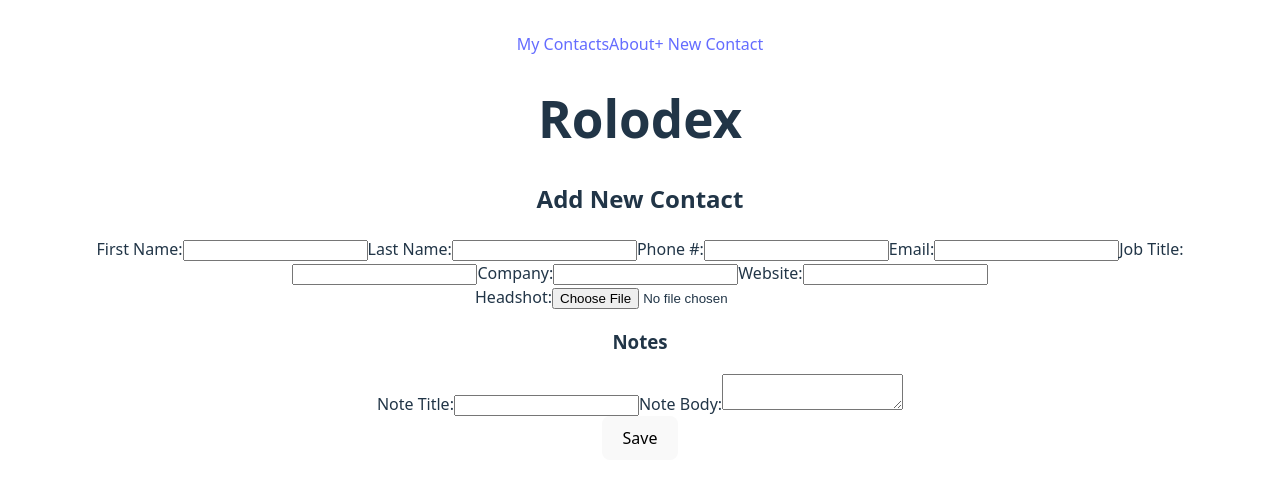
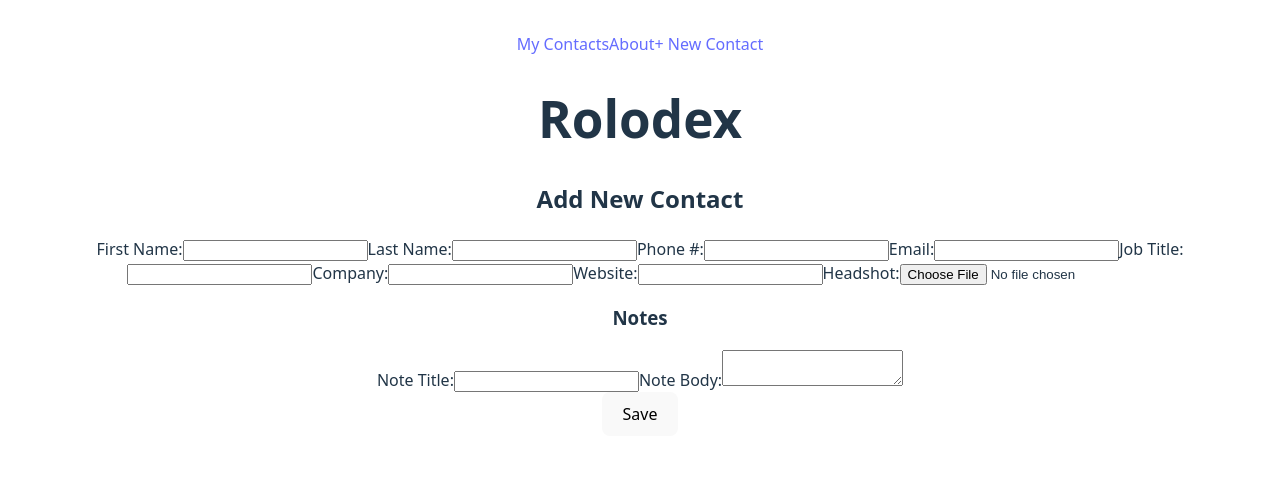
Before and after one commit to kwishart24/rolodex, a React (Vite) app: page /addContact in a window 1280 px wide. Shown: the top 482 px of the page. Built offline with nearby package versions, Linux system fonts and the light colour scheme; no server answers.

Commit message:
can edit new contact!

```diff
--- a/src/App.jsx
+++ b/src/App.jsx
@@ -2,7 +2,7 @@ import { useState, useEffect } from 'react';
 import './App.css';
 import { Routes, Route } from 'react-router';
 import NavBar from './shared/NavBar';
-import { fetchContacts, updateContact } from './api';
+import { fetchContacts, updateContact, createContact } from './api';
 import ContactsPage from './pages/ContactsPage';
 import AboutPage from './pages/AboutPage';
 import NotFoundPage from './pages/NotFoundPage';
@@ -26,6 +26,15 @@ function App() {
     company: '',
     website: '',
   });
+
+  const createContactInAirtable = async (newContactData) => {
+    const createdContact = await createContact(newContactData); // your API call
+
+    const updatedContacts = await fetchContacts();
+    setContactList(updatedContacts);
+
+    return createdContact; // so NewContactPage can redirect to it
+  };
 
   //update contact in airtable
   const updateContactInAirtable = async (contactId, updatedData) => {
@@ -125,6 +134,7 @@ function App() {
               contactFormData={contactFormData}
               setContactFormData={setContactFormData}
               handleContactChange={handleContactChange}
+              createContactInAirtable={createContactInAirtable}
             />
           }
         ></Route>
--- a/src/features/contacts/ContactForm.jsx
+++ b/src/features/contacts/ContactForm.jsx
@@ -1,4 +1,8 @@
-function ContactForm({ contactFormData, handleContactChange }) {
+function ContactForm({
+  contactFormData,
+  handleContactChange,
+  handleFileChange,
+}) {
   return (
     <div className="contact-form-fields">
       <label htmlFor="firstName">First Name:</label>
@@ -63,6 +67,19 @@ function ContactForm({ contactFormData, handleContactChange }) {
         value={contactFormData.website}
         onChange={handleContactChange}
       />
+
+      {handleFileChange && (
+        <>
+          <label htmlFor="headshot">Headshot:</label>
+          <input
+            type="file"
+            id="headshot"
+            name="headshot"
+            accept="image/png, image/jpeg"
+            onChange={handleFileChange}
+          />
+        </>
+      )}
     </div>
   );
 }
--- a/src/pages/NewContactPage.jsx
+++ b/src/pages/NewContactPage.jsx
@@ -1,5 +1,5 @@
 import { useState } from 'react';
-import { createContact, createNote } from '../api';
+import { createNote } from '../api';
 import { uploadHeadshot } from '../upload';
 import ContactForm from '../features/contacts/ContactForm';
 import NoteForm from '../features/notes/NoteForm';
@@ -10,48 +10,50 @@ function NewContactFormPage({
   setNoteFormData,
   isSaving,
   setIsSaving,
+  createContactInAirtable,
+  contactFormData,
+  setContactFormData,
+  handleContactChange,
 }) {
   const [headshotFile, setHeadshotFile] = useState(null);
-
-  const [contactFormData, setContactFormData] = useState({
-    firstName: '',
-    lastName: '',
-    phone: '',
-    email: '',
-    jobTitle: '',
-    company: '',
-    website: '',
-  });
+  const [successMessage, setSuccessMessage] = useState('');
+  // const [contactFormData, setContactFormData] = useState({
+  //   firstName: '',
+  //   lastName: '',
+  //   phone: '',
+  //   email: '',
+  //   jobTitle: '',
+  //   company: '',
+  //   website: '',
+  // });
 
   const [newContactId, setNewContactId] = useState(null);
-
-  const [successMessage, setSuccessMessage] = useState('');
-
-  const handleChange = (event) => {
-    setContactFormData({
-      ...contactFormData,
-      [event.target.name]: event.target.value,
-    });
-  };
 
   const handleFileChange = (event) => {
     setHeadshotFile(event.target.files[0]);
   };
 
-  const handleSubmit = async (event) => {
-    event.preventDefault();
+  // const handleChange = (event) => {
+  //   setContactFormData({
+  //     ...contactFormData,
+  //     [event.target.name]: event.target.value,
+  //   });
+  // };
+
+  const handleCreateContact = async (e) => {
+    e.preventDefault();
     setIsSaving(true);
-    setSuccessMessage('');
 
     try {
       let headshotUrl = '';
 
+      // Upload headshot if provided
       if (headshotFile) {
         headshotUrl = await uploadHeadshot(headshotFile);
       }
 
-      //Create the contact
-      const createdContact = await createContact({
+      // Create the contact
+      const createdContact = await createContactInAirtable({
         ...contactFormData,
         headshot: headshotUrl,
       });
@@ -68,7 +70,7 @@ function NewContactFormPage({
       //capture new contact id so user can navigate to it once its created
       setNewContactId(createdContact.id);
 
-      //clear form data and notes section
+      // Reset form
       setContactFormData({
         firstName: '',
         lastName: '',
@@ -86,33 +88,91 @@ function NewContactFormPage({
 
       setHeadshotFile(null);
 
-      //Show success message
+      // Optional: reset note form
+      setNoteFormData({ noteTitle: '', noteBody: '' });
+
+      // Show success message
       setSuccessMessage('Your new contact has been created!');
     } finally {
       setIsSaving(false);
     }
   };
 
+  // const handleSubmit = async (event) => {
+  //   event.preventDefault();
+  //   setIsSaving(true);
+  //   setSuccessMessage('');
+
+  //   try {
+  //     let headshotUrl = '';
+
+  //     if (headshotFile) {
+  //       headshotUrl = await uploadHeadshot(headshotFile);
+  //     }
+
+  //     //Create the contact
+  //     const createdContact = await createContact({
+  //       ...contactFormData,
+  //       headshot: headshotUrl,
+  //     });
+
+  //     //Create the note
+  //     if (noteFormData.noteTitle || noteFormData.noteBody) {
+  //       await createNote({
+  //         ...noteFormData,
+  //         contactId: createdContact.id,
+  //         createdNoteTime: noteFormData.createdNoteTime,
+  //       });
+  //     }
+
+  //     //clear form data and notes section
+  //     setContactFormData({
+  //       firstName: '',
+  //       lastName: '',
+  //       phone: '',
+  //       email: '',
+  //       jobTitle: '',
+  //       company: '',
+  //       website: '',
+  //     });
+
+  //     setNoteFormData({
+  //       noteTitle: '',
+  //       noteBody: '',
+  //     });
+
+  //     setHeadshotFile(null);
+
+  //     //Show success message
+  //     setSuccessMessage('Your new contact has been created!');
+  //   } finally {
+  //     setIsSaving(false);
+  //   }
+  // };
+
   return (
-    <div>
+    <div className="new-contact-page">
       <h2>Add New Contact</h2>
-      <form onSubmit={handleSubmit}>
+      {successMessage && (
+        <>
+          <p className="success">{successMessage}</p>
+          <button>
+            <a href="/">Go to My Contacts</a>
+          </button>
+          <button>
+            <a href={`/${newContactId}`}>View your new contact</a>
+          </button>
+        </>
+      )}
+
+      <form onSubmit={handleCreateContact}>
         <ContactForm
           contactFormData={contactFormData}
-          handleChange={handleChange}
+          handleContactChange={handleContactChange}
           handleFileChange={handleFileChange}
           isSaving={isSaving}
           successMessage={successMessage}
           newContactId={newContactId}
-        />
-
-        <label htmlFor="headshot">Headshot:</label>
-        <input
-          type="file"
-          id="headshot"
-          name="headshot"
-          accept="image/png, image/jpeg"
-          onChange={handleFileChange}
         />
 
         <h3>Notes</h3>
@@ -124,8 +184,6 @@ function NewContactFormPage({
           {isSaving ? 'Saving...' : 'Save'}
         </button>
       </form>
-
-      {successMessage && <p>{successMessage}</p>}
     </div>
   );
 }
```
